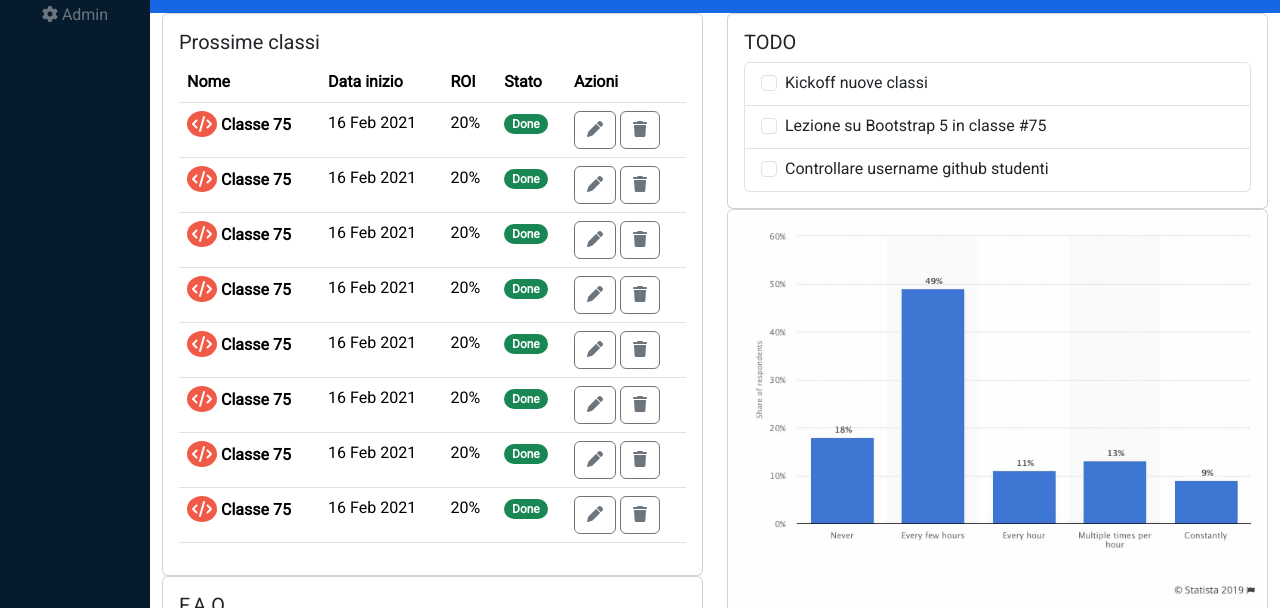
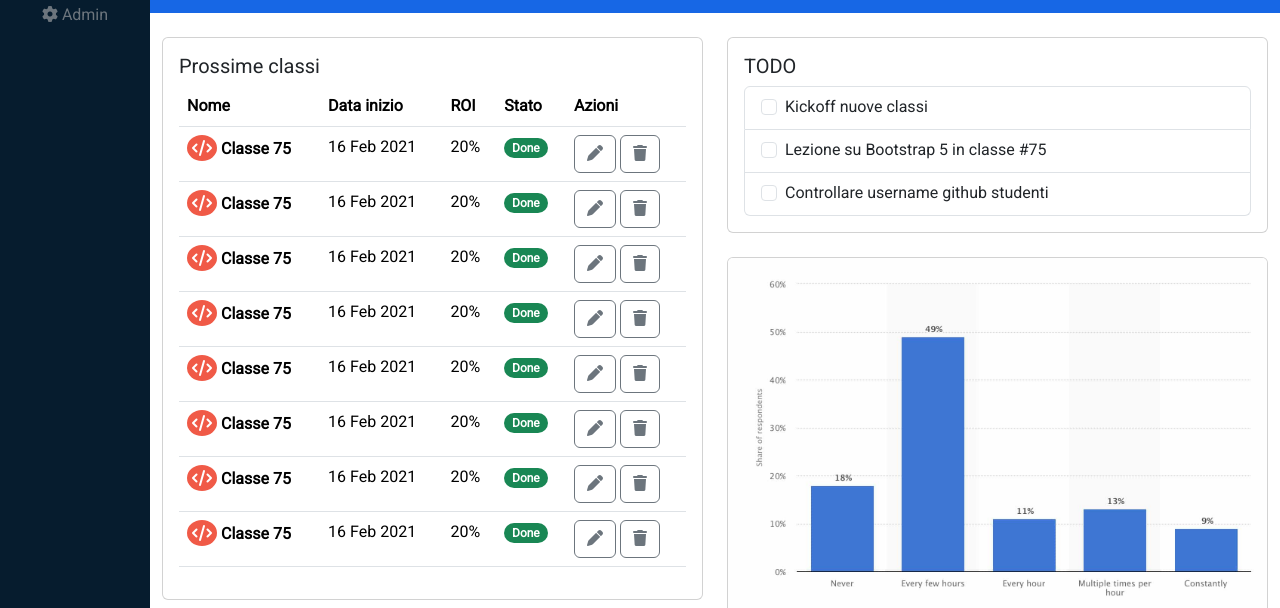
Before and after one commit to MaionePietro/html-css-bootstrap-dashboard, a plain HTML site: page index.html in a window 1280 px wide. Shown: the part 192-800 px from the top of the page. Drawn offline with nearby package versions, Linux system fonts and the light colour scheme.

Commit message:
FIX margin card

```diff
--- a/index.html
+++ b/index.html
@@ -131,7 +131,7 @@
                   <div class="container-fluid">
                     <div class="row flex-column flex-lg-row">
                       <div class="col">
-                        <div class="card">
+                        <div class="card my-4">
                           <div class="card-body">
                             <h5 class="card-title">Prossime classi</h5>
                             <table class="table">
@@ -269,7 +269,7 @@
                             </table>
                           </div>
                         </div>
-                        <div class="card">
+                        <div class="card my-4">
                           <div class="card-body">
                             <h5 class="card-title">F.A.Q.</h5>
                             <div class="accordion accordion-flush" id="accordionFlushExample">
@@ -308,7 +308,7 @@
                         </div>
                       </div>
                       <div class="col">
-                        <div class="card">
+                        <div class="card my-4">
                           <div class="card-body">
                             <h5 class="card-title">TODO</h5>
                             <ul class="list-group">
@@ -339,7 +339,7 @@
                             </ul>
                           </div>
                         </div>
-                        <div class="card">
+                        <div class="card my-4">
                           <img src="./img/stats.jpeg" class="card-img-top" alt="...">
                           <div class="card-body">
                             <h5 class="card-title">Utenti attivi</h5>
```
